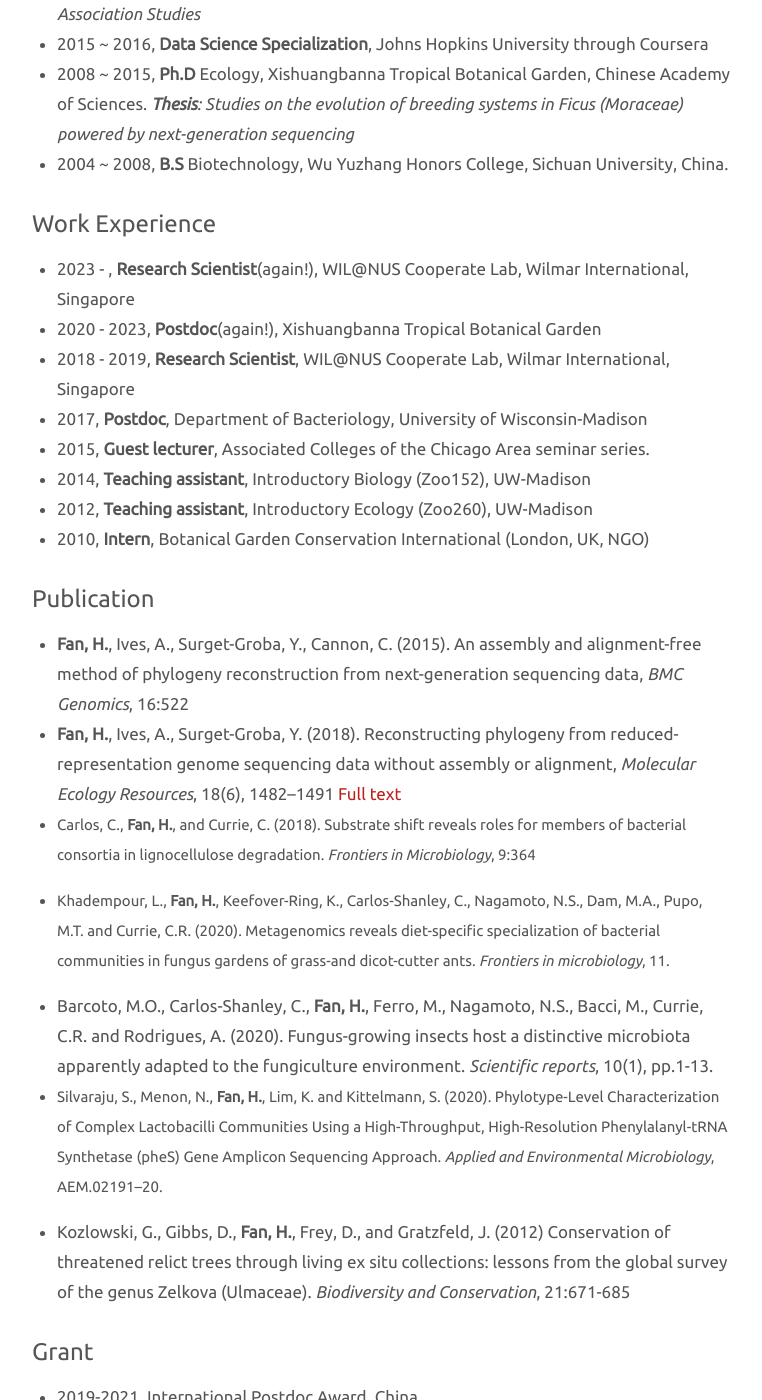
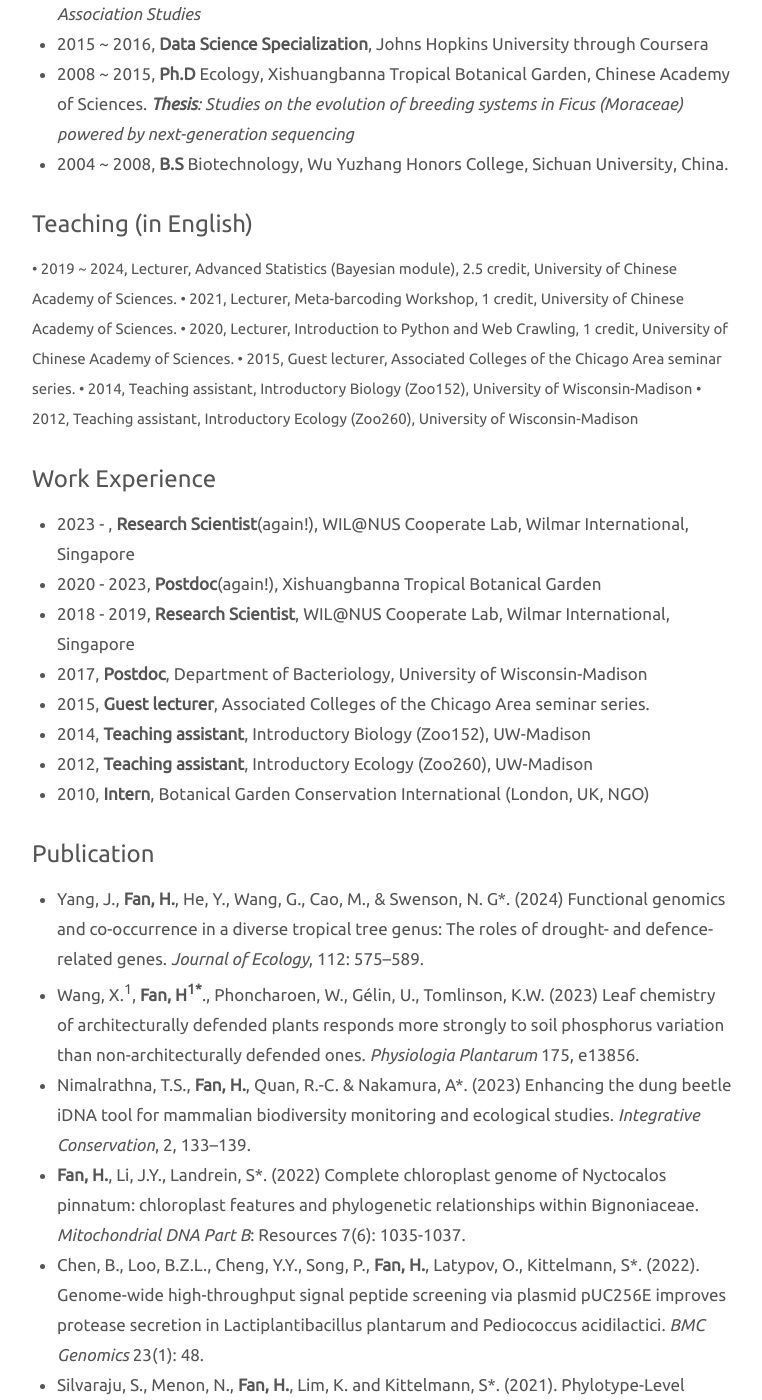
Before and after one commit to fanhuan/fanhuan.github.io, a Jekyll site: the page built from resume.md, in a window 1280 px wide and 1400 px high, scrolled down 258 px. Shown: the whole window, without its empty margins (258-1020 px from the left). Built offline with Jekyll 4.4.1, drawn with Linux system fonts in a browser that asks for light colours; some of the changed text lies outside the part shown.

Commit message:
2024 July

```diff
--- a/resume.md
+++ b/resume.md
@@ -23,6 +23,15 @@ _**Thesis**: Assembly and Alignment Free Methods for Phylogenetic Reconstruction
 _**Thesis**: Studies on the evolution of breeding systems in Ficus (Moraceae) powered by next-generation sequencing_
 +  2004 ~ 2008, **B.S** Biotechnology, Wu Yuzhang Honors College, Sichuan University, China.
 
+## Teaching (in English)
+•	2019 ~ 2024, Lecturer, Advanced Statistics (Bayesian module), 2.5 credit, University of Chinese Academy of Sciences.
+•	2021, Lecturer, Meta-barcoding Workshop, 1 credit, University of Chinese Academy of Sciences.
+•	2020, Lecturer, Introduction to Python and Web Crawling, 1 credit, University of Chinese Academy of Sciences.
+•	2015, Guest lecturer, Associated Colleges of the Chicago Area seminar series.
+•	2014, Teaching assistant, Introductory Biology (Zoo152), University of Wisconsin-Madison
+•	2012, Teaching assistant, Introductory Ecology (Zoo260), University of Wisconsin-Madison
+
+
 ## Work Experience
 +  2023 - , **Research Scientist**(again!), WIL@NUS Cooperate Lab, Wilmar International, Singapore
 +  2020 - 2023, **Postdoc**(again!), Xishuangbanna Tropical Botanical Garden
@@ -35,17 +44,20 @@ _**Thesis**: Studies on the evolution of breeding systems in Ficus (Moraceae) po
 
 ## Publication
 
++ Yang, J., **Fan, H.**, He, Y., Wang, G., Cao, M., & Swenson, N. G*. (2024) Functional genomics and co-occurrence in a diverse tropical tree genus: The roles of drought- and defence-related genes. _Journal of Ecology_, 112: 575–589.
++ Wang, X.<sup>1</sup>, **Fan, H<sup>1*</sup>**., Phoncharoen, W., Gélin, U., Tomlinson, K.W. (2023) Leaf chemistry of architecturally defended plants responds more strongly to soil phosphorus variation than non-architecturally defended ones. _Physiologia Plantarum_ 175, e13856.
++ Nimalrathna, T.S., **Fan, H.**, Quan, R.-C. & Nakamura, A*. (2023) Enhancing the dung beetle iDNA tool for mammalian biodiversity monitoring and ecological studies. _Integrative Conservation_, 2, 133–139.
++ **Fan, H.**, Li, J.Y., Landrein, S*. (2022) Complete chloroplast genome of Nyctocalos pinnatum: chloroplast features and phylogenetic relationships within Bignoniaceae. _Mitochondrial DNA Part B_: Resources 7(6): 1035-1037.
++ Chen, B., Loo, B.Z.L., Cheng, Y.Y., Song, P., **Fan, H.**, Latypov, O., Kittelmann, S*. (2022). Genome-wide high-throughput signal peptide screening via plasmid pUC256E improves protease secretion in Lactiplantibacillus plantarum and Pediococcus acidilactici. _BMC Genomics_ 23(1): 48.
++ Silvaraju, S., Menon, N., **Fan, H.**, Lim, K. and Kittelmann, S*. (2021). Phylotype-Level Characterization of Complex Lactobacilli Communities Using a High-Throughput, High-Resolution Phenylalanyl-tRNA Synthetase (pheS) Gene Amplicon Sequencing Approach. _Applied and Environmental Microbiology_, 87(1): e02191-20.
++ Zhao, J.B., **Fan, H.**, Zhao, Y.B., Han, L.X.* (2021). Zebra Dove (_Geopelia striata_) Found in Mengla, Yunnan. _Chinese Journal of Zoology_. 56(6):870, 881(in Chinese with English abstract).
 +	**Fan, H.**, Ives, A., Surget-Groba, Y., Cannon, C. (2015). An assembly and alignment-free method of phylogeny reconstruction from next-generation sequencing data, _BMC Genomics_, 16:522
 +	**Fan, H.**, Ives, A., Surget-Groba, Y. (2018). Reconstructing phylogeny from reduced-representation genome sequencing data without assembly or alignment, _Molecular Ecology Resources_, 18(6), 1482–1491 [Full text](https://rdcu.be/6cok)
 + Carlos, C., **Fan, H.**, and Currie, C. (2018). Substrate shift reveals roles for members of bacterial consortia in lignocellulose degradation. _Frontiers in Microbiology_, 9:364
-
 + Khadempour, L., **Fan, H.**, Keefover-Ring, K., Carlos-Shanley, C., Nagamoto, N.S., Dam, M.A., Pupo, M.T. and Currie, C.R. (2020). Metagenomics reveals diet-specific specialization of bacterial communities in fungus gardens of grass-and dicot-cutter ants. _Frontiers in microbiology_, 11.
-
 + Barcoto, M.O., Carlos-Shanley, C., **Fan, H.**, Ferro, M., Nagamoto, N.S., Bacci, M., Currie, C.R. and Rodrigues, A. (2020). Fungus-growing insects host a distinctive microbiota apparently adapted to the fungiculture environment. _Scientific reports_, 10(1), pp.1-13.
 + Silvaraju, S., Menon, N., **Fan, H.**, Lim, K. and Kittelmann, S. (2020). Phylotype-Level Characterization of Complex Lactobacilli Communities Using a High-Throughput, High-Resolution Phenylalanyl-tRNA Synthetase (pheS) Gene Amplicon Sequencing Approach. _Applied and Environmental Microbiology_, AEM.02191–20.
-
 + Kozlowski, G., Gibbs, D., **Fan, H.**, Frey, D., and Gratzfeld, J. (2012) Conservation of threatened relict trees through living ex situ collections: lessons from the global survey of the genus Zelkova (Ulmaceae). _Biodiversity and Conservation_, 21:671-685
-
 
 ## Grant
 + 2019-2021, International Postdoc Award, China
```
Also changed, not shown: other parts of resume.md (+0 -8 lines), index.md (+2 -2 lines).
